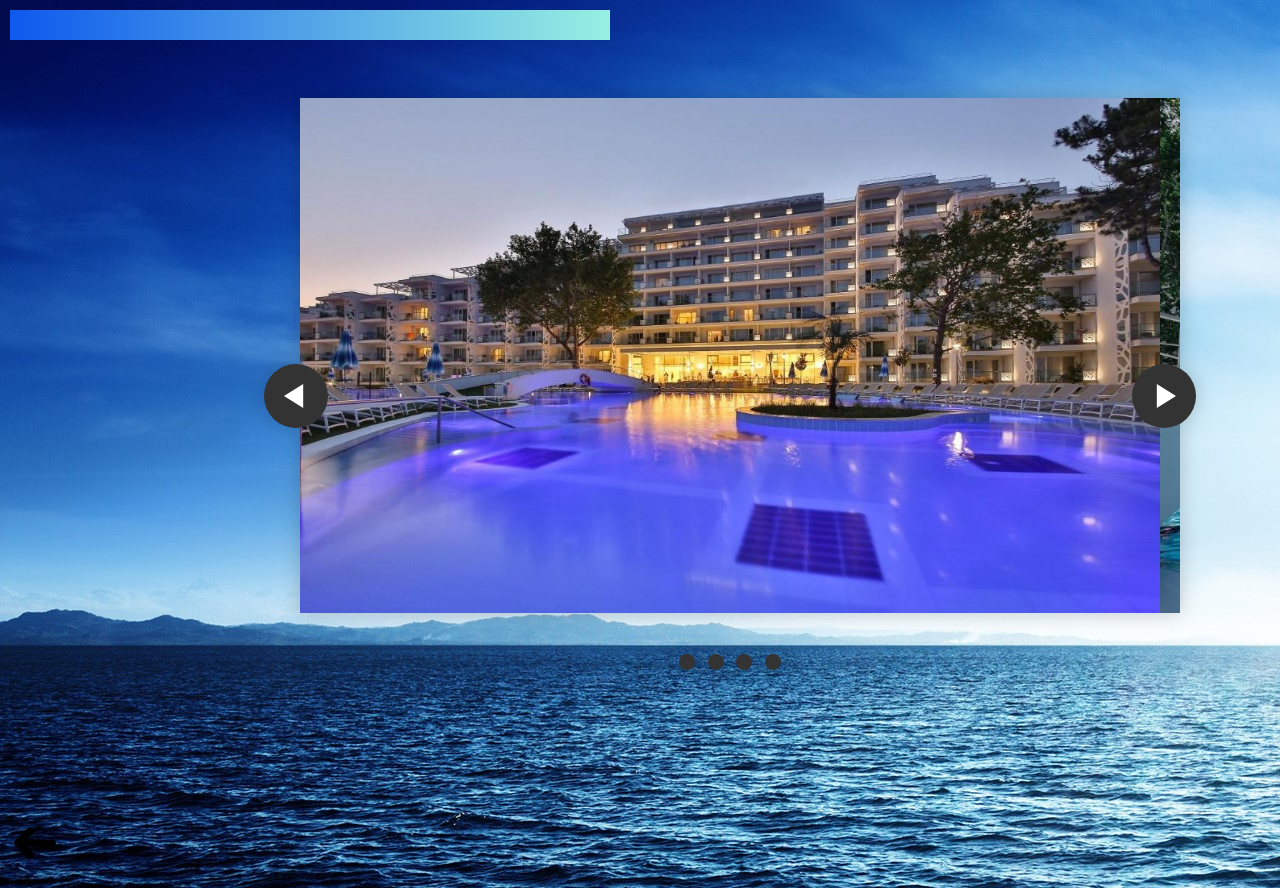
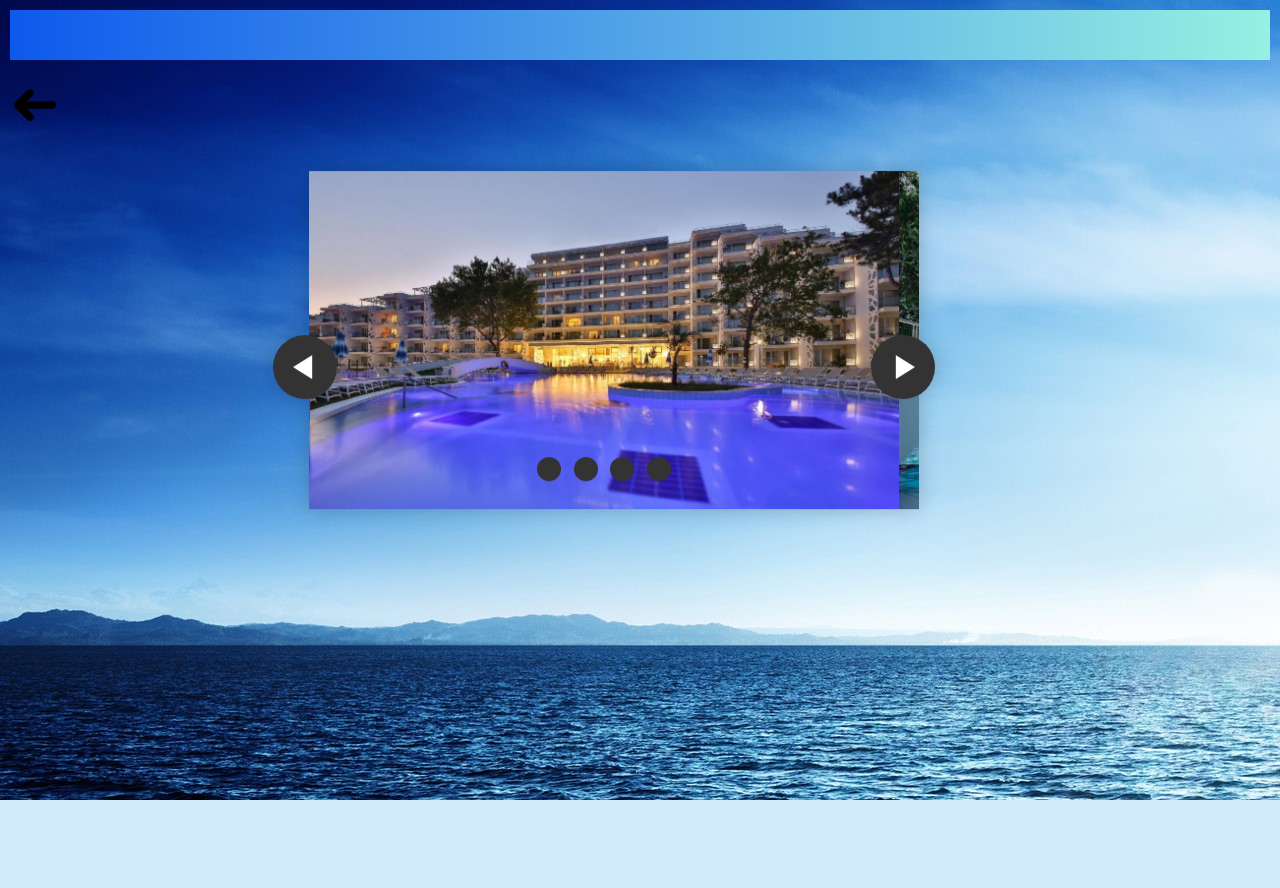
Before and after one commit to InaVuzelova/PLINAFAN, a PHP site: page /information.php in a window 1280 px wide. After the commit the page ends 800 px from the top, so only its background shows below. Run offline with PHP 8.4, Linux system fonts and the light colour scheme; data that the repository does not hold is empty.

Commit message:
Fixed Carousel photos

```diff
--- a/entertainment.php
+++ b/entertainment.php
@@ -4,7 +4,7 @@
 	<link rel="stylesheet" type="text/css" href="styles.css">
 	<meta charset="utf-8">
 	<meta name="viewport" content="width=device-width, initial-scale=1">
-	<title></title>
+	<title>Entertainment</title>
 </head>
 <body>
 <?php
--- a/index.php
+++ b/index.php
@@ -8,7 +8,7 @@ session_start();
     <link rel="stylesheet" type="text/css" href="styles.css">
     <meta charset="utf-8">
     <meta name="viewport" content="width=device-width, initial-scale=1">
-    <title></title>
+    <title>Log In</title>
 </head>
 <body class="custom-body">
 <?php include 'create.php'; ?>
--- a/information.php
+++ b/information.php
@@ -11,7 +11,8 @@
 include 'create.php';
 include 'menu.php';
 ?>
-
+<a href="startPage.php">
+        <img src="arrow.png" width="50" height="35" align="left">
 <section class="carousel" aria-label="Gallery">
   <ol class="carousel__viewport">
 	<li id="carousel__slide1" tabindex="0" class="carousel__slide">
@@ -68,7 +69,6 @@ include 'menu.php';
   </aside>
 </section>
 
-<br><a href="startPage.php">
-        <img src="arrow.png" width="50" height="35" align="left">
+<br>
 </body>
 </html>
--- a/menu.php
+++ b/menu.php
@@ -96,15 +96,11 @@ session_start();
 }
 
 
-
-
-
-
 /* Adjust the positioning for the contacts dropdown */
 .contacts {
   position: relative; /* Change position to relative */
   display: inline-block; /* Add display inline-block */
-  right: -1150px;
+  right: -1100px;
 }
 
 /* Dropdown styles */
@@ -121,7 +117,7 @@ session_start();
   transition: color 0.3s ease-in-out;
   /* Adjust positioning to align with the contacts icon */
   top: 50px; /* Adjust this value according to your design */
-  right: 0; /* Align with the right side of the contacts icon */
+  right: 0px; /* Align with the right side of the contacts icon */
 }
 
 /* Show the dropdown when hovering over the contacts icon */
--- a/offers.php
+++ b/offers.php
@@ -4,7 +4,7 @@
 	<link rel="stylesheet" type="text/css" href="styles.css">
 	<meta charset="utf-8">
 	<meta name="viewport" content="width=device-width, initial-scale=1">
-	<title></title>
+	<title>Offers</title>
 </head>
 <body>
 <?php
--- a/photosCarousel.css
+++ b/photosCarousel.css
@@ -43,15 +43,17 @@
   }
 }
 
-body {
-  max-width: 37.5rem;
-  margin: 0 auto;
+/* body {
+  max-width: 50%;
+  width: 100%;
+  height: 50%;
+  margin: 0 ;
   padding: 0 1.25rem;
   font-family: 'Lato', sans-serif;
-}
+} */
 
 * {
-  box-sizing: border-box;
+  box-sizing: content-box;
   scrollbar-color: transparent transparent; /* thumb and track color */
   scrollbar-width: 0px;
 }
@@ -81,10 +83,10 @@ ol, li {
 
 .carousel {
   position: relative;
-  width: 150%; /* Change the width as needed */
-  height: 80vh; /* Change the height as needed */
-  margin: 50px auto; /* Center the carousel horizontally */
-  padding-top: 56.25%; /* Maintain the aspect ratio (16:9) */
+  width: 50%; /* Change the width as needed */
+  height: 0px; /* Change the height as needed */
+  margin: 90px ; /* Center the carousel horizontally */
+  padding-top: 30%; /* Maintain the aspect ratio (16:9) */
   filter: drop-shadow(0 0 10px #0003);
   perspective: 100px;
   transform: translate(30%, -5%);
@@ -110,9 +112,9 @@ ol, li {
 
 }
 
-.carousel__slide:nth-child(even) {
+/* .carousel__slide:nth-child(even) {
 
-}
+} */
 
 .carousel__slide:before {
 
--- a/services.php
+++ b/services.php
@@ -4,7 +4,7 @@
 	<link rel="stylesheet" type="text/css" href="styles.css">
 	<meta charset="utf-8">
 	<meta name="viewport" content="width=device-width, initial-scale=1">
-	<title></title>
+	<title>Services</title>
 </head>
 <body>
 <?php
--- a/startPage.php
+++ b/startPage.php
@@ -4,7 +4,7 @@
   <link rel="stylesheet" type="text/css" href="styles.css">
   <meta charset="utf-8">
   <meta name="viewport" content="width=device-width, initial-scale=1">
-  <title>Home page</title>
+  <title>PLINAFAN</title>
   <style>
 .container {
   position: relative;
```
